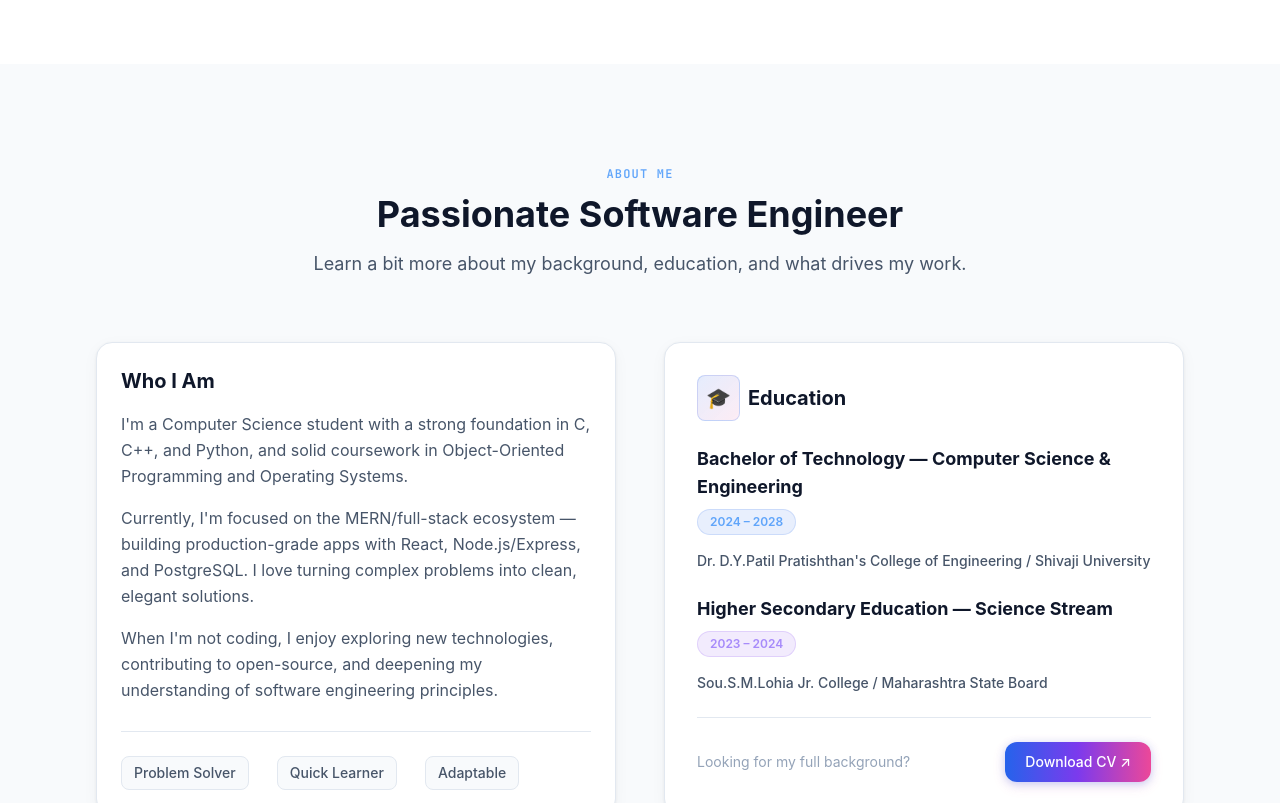
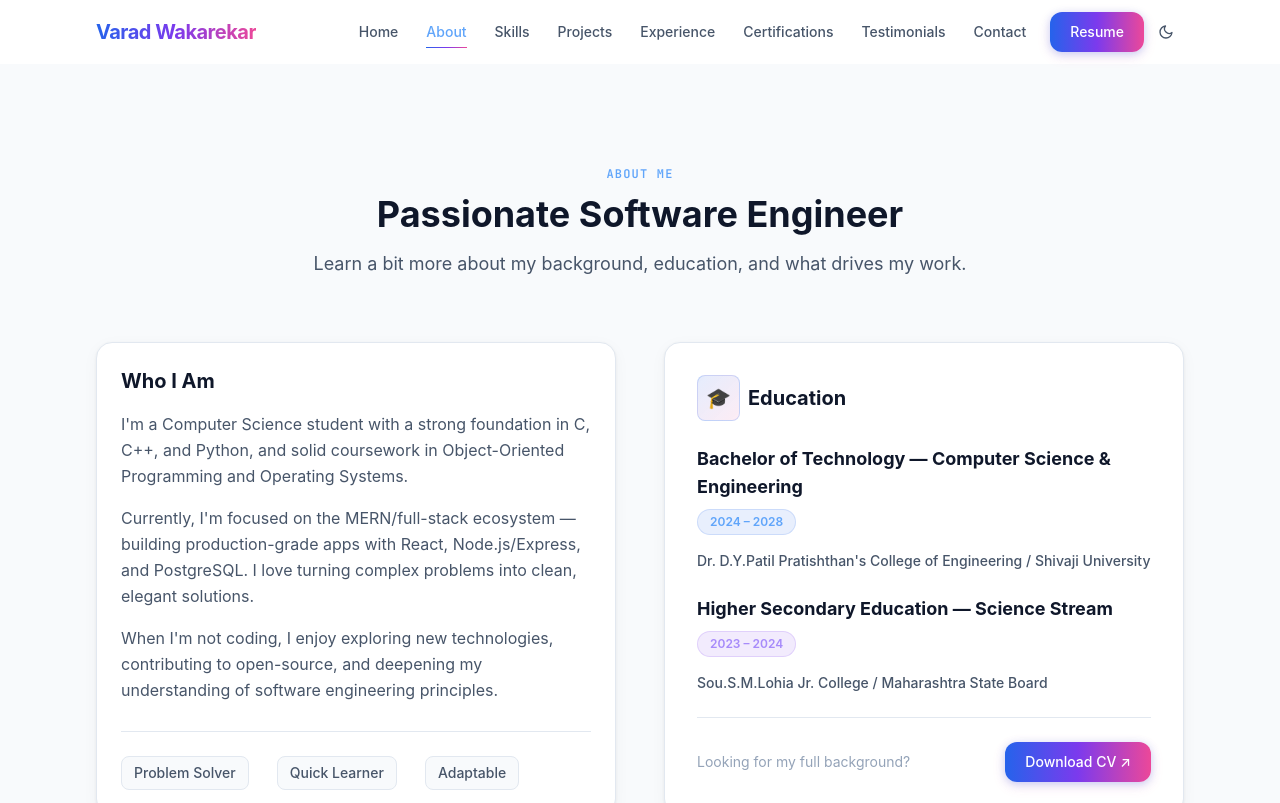
Before and after one commit to Varad-codex/varad-portfolio, a Next.js app: page /about in a window 1280 px wide. Shown: the top 803 px of the page. Built offline with nearby package versions, Linux system fonts and the light colour scheme; no server answers.

Commit message:
Updated Pages

```diff
--- a/app/about/page.tsx
+++ b/app/about/page.tsx
@@ -1,3 +1,4 @@
+import { Navbar } from '@/components/Navbar';
 import { About } from '@/components/About';
 import { Footer } from '@/components/Footer';
 import { PageNavigation } from '@/components/PageNavigation';
@@ -5,6 +6,7 @@ import { PageNavigation } from '@/components/PageNavigation';
 export default function AboutPage() {
   return (
     <>
+      <Navbar />
       <main className="pt-16">
         <About />
 
--- a/app/skills/page.tsx
+++ b/app/skills/page.tsx
@@ -6,6 +6,7 @@ import { PageNavigation } from '@/components/PageNavigation';
 export default function SkillsPage() {
   return (
     <>
+      <Navbar />
       <main className="pt-16">
         <Skills />
 
```
